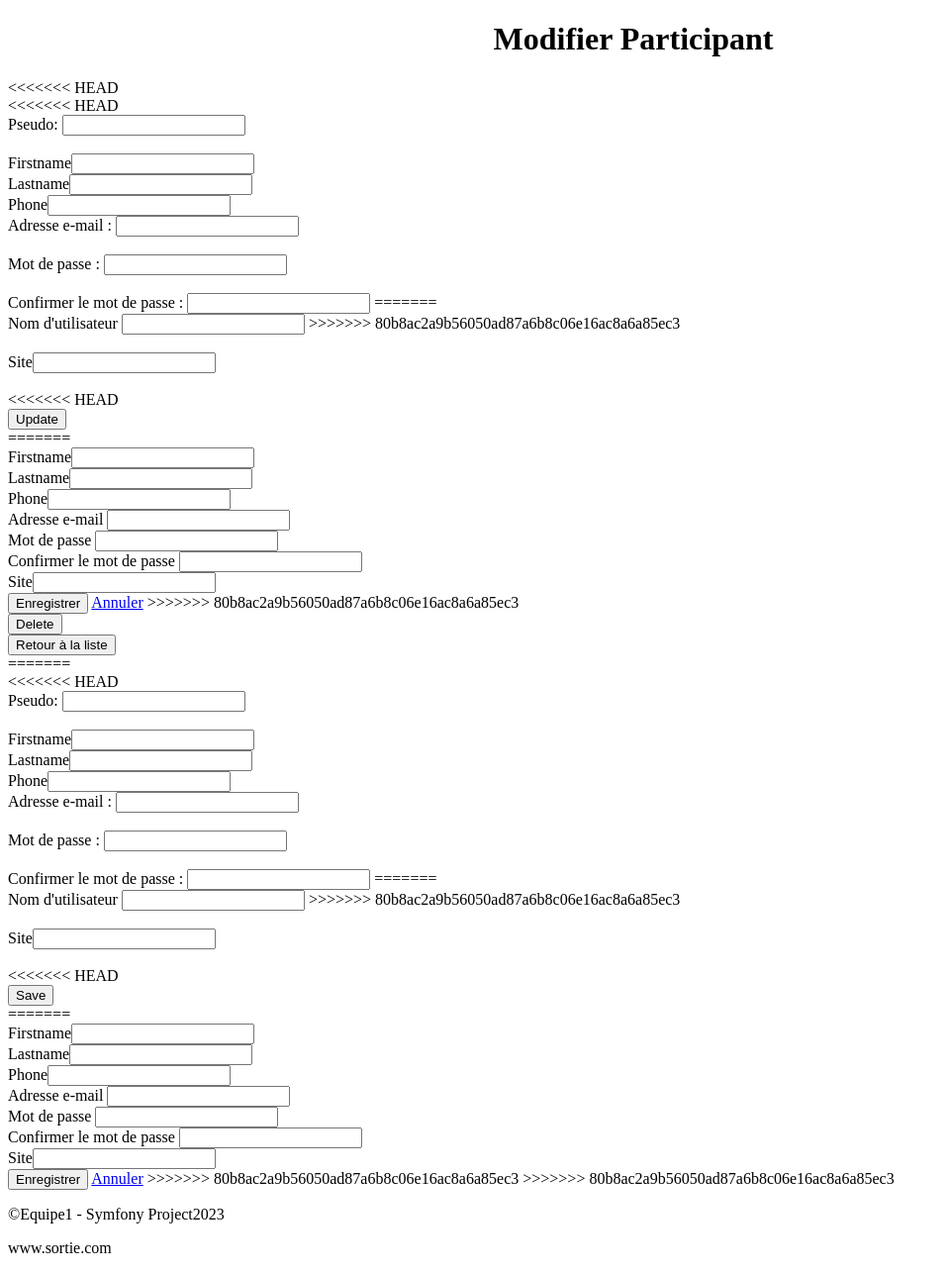
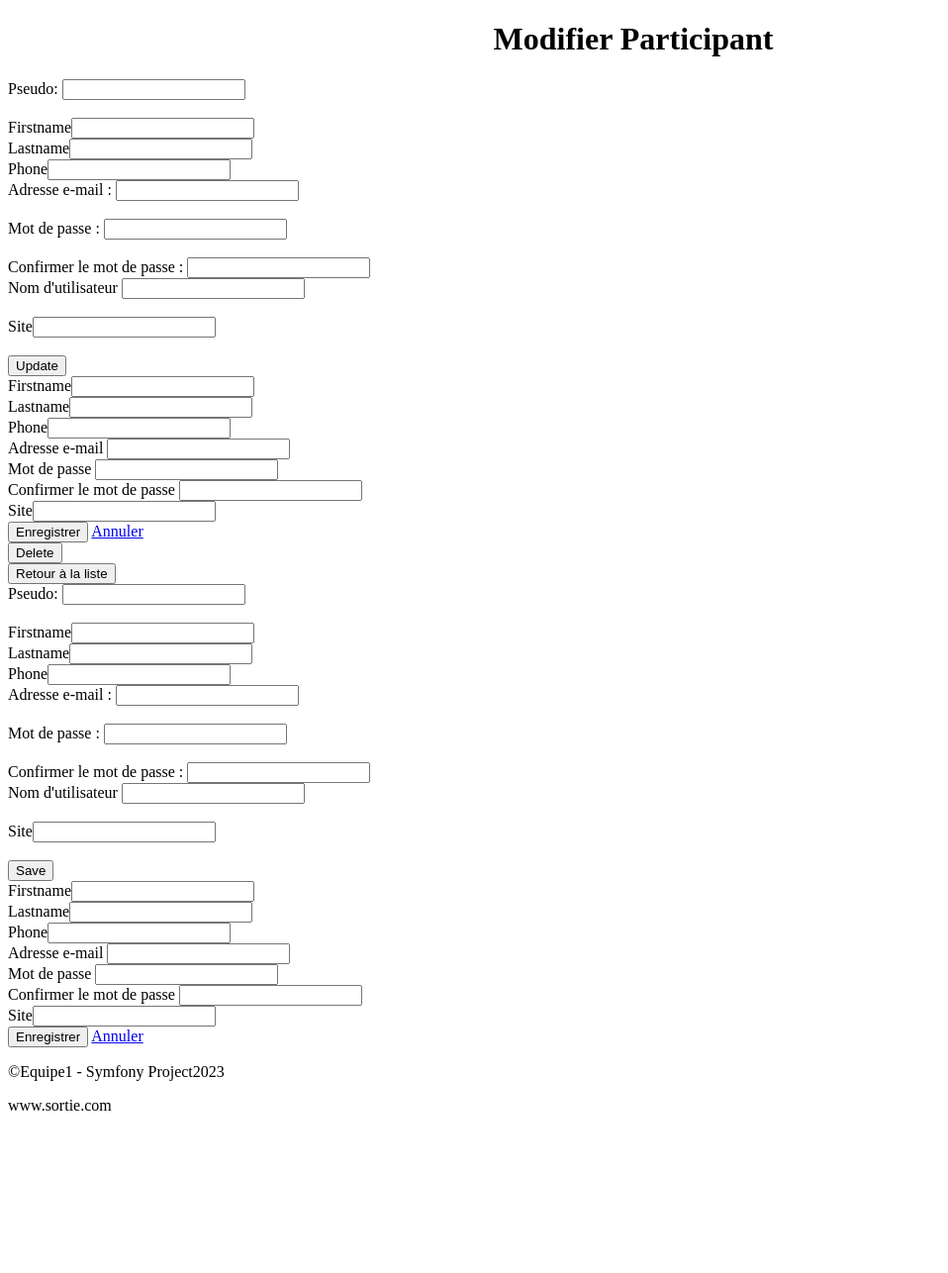
Before and after one commit to LemaireBenjamin/Projet_Symfony, a Symfony app: template templates/participant/edit.html.twig in a window 1280 px wide. Shown: the part 207-1493 px from the top of the page at 99% size, without its empty margins (0-958 px from the left). After the commit the page ends 1329 px from the top, so only its background shows below. Run offline with Twig, Linux system fonts and the light colour scheme; the template is opened without the code that fills it, so the values that code supplies are empty; form fields are guessed from the names that the template uses; some libraries are stand-ins or nearby versions.

Commit message:
fix bug pull

```diff
--- a/src/Controller/ActivityController.php
+++ b/src/Controller/ActivityController.php
@@ -69,14 +69,13 @@ class ActivityController extends AbstractController
     {
         $activity = new Activity();
 
-<<<<<<< HEAD
         $participant = $participantRepository
             ->findParticipantByUserId($this->getUser()->getId());
 
         $cities = $cityRepository->findAll();
         $site = $participant[0]->getSite();
         $places = $placeRepository->findAll();
-=======
+
         $participant = $participantRepository->findParticipantByUserId($this->getUser()->getId());
         $cities = $cityRepository->findAll();
         $site = $participant[0]->getSite();
@@ -84,7 +83,7 @@ class ActivityController extends AbstractController
 
         $activity->setSite($site);
 
->>>>>>> 80b8ac2a9b56050ad87a6b8c06e16ac8a6a85ec3
+
         $form = $this->createForm(ActivityType::class, $activity);
         $form->handleRequest($request);
 
--- a/src/Controller/ParticipantController.php
+++ b/src/Controller/ParticipantController.php
@@ -59,12 +59,10 @@ class ParticipantController extends AbstractController
                          Participant $participant,
                          UserRepository $userRepository): Response
     {
-<<<<<<< HEAD
 
-=======
         $user = $userRepository->findByParticipantId($id);
         dd($user);
->>>>>>> 80b8ac2a9b56050ad87a6b8c06e16ac8a6a85ec3
+
         return $this->render('participant/show.html.twig', [
             'participant' => $participant,
         ]);
--- a/templates/participant/_form.html.twig
+++ b/templates/participant/_form.html.twig
@@ -1,6 +1,5 @@
 {{ form_start(form) }}
 
-<<<<<<< HEAD
 <div class="class-for-errors">
     {{ form_errors(form) }}
 </div>
@@ -25,24 +24,23 @@
     <div>
         <label for="confirm_password">Confirmer le mot de passe :</label>
         <input type="password" id="confirm_password" name="confirm_password" />
-=======
+
     <div class="form-group">
         <label for="username" class="col-form-label pb-1">Nom d'utilisateur</label>
         <input class="form-control" type="text" id="username" name="username" value="{{ app.user is defined ? app.user.username : ''  }}" />
->>>>>>> 80b8ac2a9b56050ad87a6b8c06e16ac8a6a85ec3
+
     </div>
 <br>
 {{ form_row(form.site) }}
 <br>
 
-<<<<<<< HEAD
 <div class="input-group mb-3">
     <div class="input-group-prepend" id="bouton2-texte">
         <button class="btn btn-outline-primary" type="button">{{ button_label|default('Save') }}</button>
         <!-- <button class="btn btn-outline-danger" type="button">Bouton 2</button>
    -->
    </div>
-=======
+
 
     {{ form_row(form.firstname) }}
 
@@ -77,6 +75,6 @@
 
     <button class="btn btn-primary" type="submit">Enregistrer</button>
     <a class="btn btn-secondary" href="{{ path('app_main') }}" >Annuler</a>
->>>>>>> 80b8ac2a9b56050ad87a6b8c06e16ac8a6a85ec3
+
 
     {{ form_end(form) }}
--- a/templates/participant/edit.html.twig
+++ b/templates/participant/edit.html.twig
@@ -5,7 +5,6 @@
 {% block body %}
     <h1>Modifier Participant</h1>
 
-<<<<<<< HEAD
     <div class="row mt-3">
     {{ include('participant/_form.html.twig', {'button_label': 'Update'}) }}
 
@@ -15,10 +14,10 @@
         <button class="btn btn-outline-success" type="button">Retour à la liste</button>
     </a>
     </div>
-=======
+
     {{ include('participant/_form.html.twig') }}
 
 
 {#    {{ include('participant/_delete_form.html.twig') }}#}
->>>>>>> 80b8ac2a9b56050ad87a6b8c06e16ac8a6a85ec3
+
 {% endblock %}
--- a/templates/participant/show.html.twig
+++ b/templates/participant/show.html.twig
@@ -38,8 +38,7 @@
 <div class="input-group mb-3">
     <div class="input-group-prepend" id="bouton2-texte">
         <a href="{{ path('app_participant_index') }}">
-            <button class="btn btn-outline-success" type="button">Retour à la liste</button>
-        </a>
+            <button class="btn btn-outline-success" type="button">Retour à la liste</button></a>
         <a href="{{ path('app_participant_edit', {'id': participant.id}) }}">
             <button class="btn btn-outline-warning" type="button">Modifier</button>
         </a>
```
Also changed, not shown: src/Form/ParticipantType.php (+6 -14 lines).
